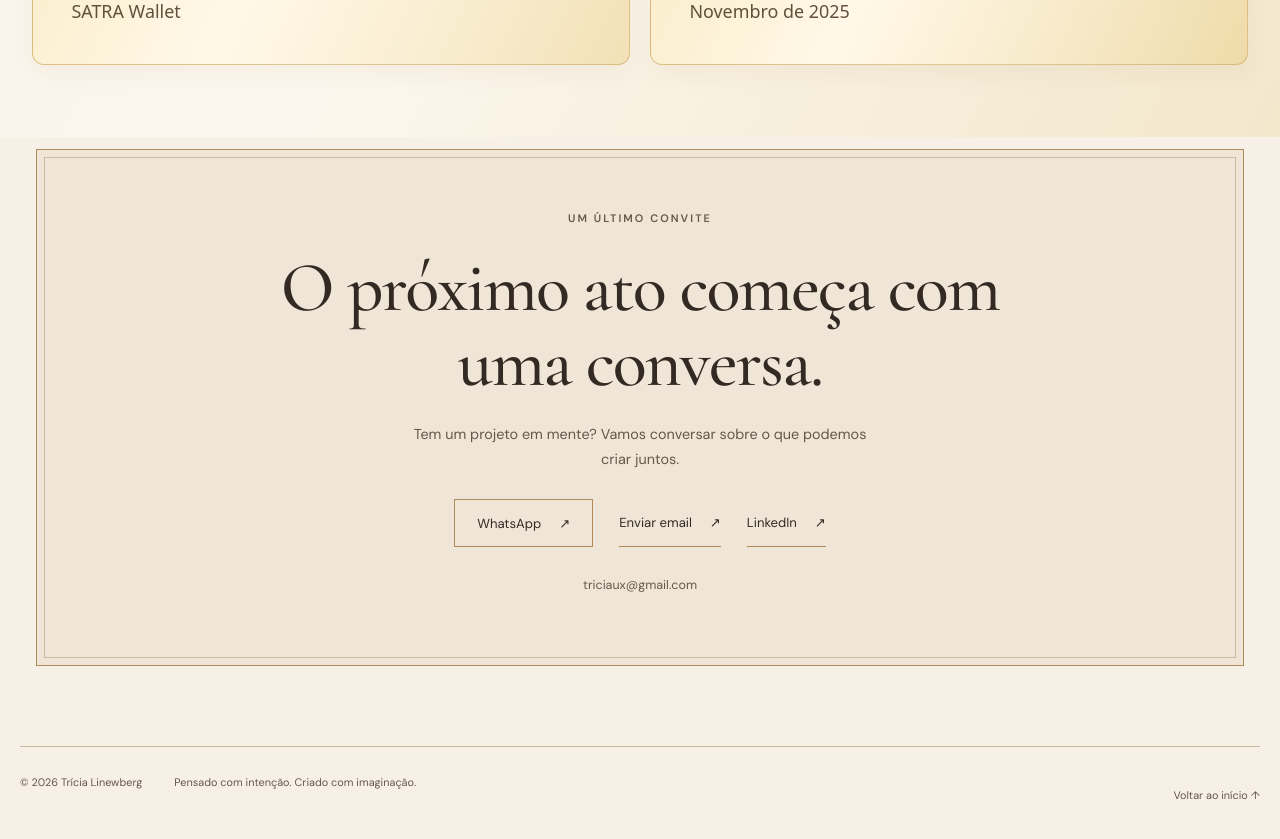
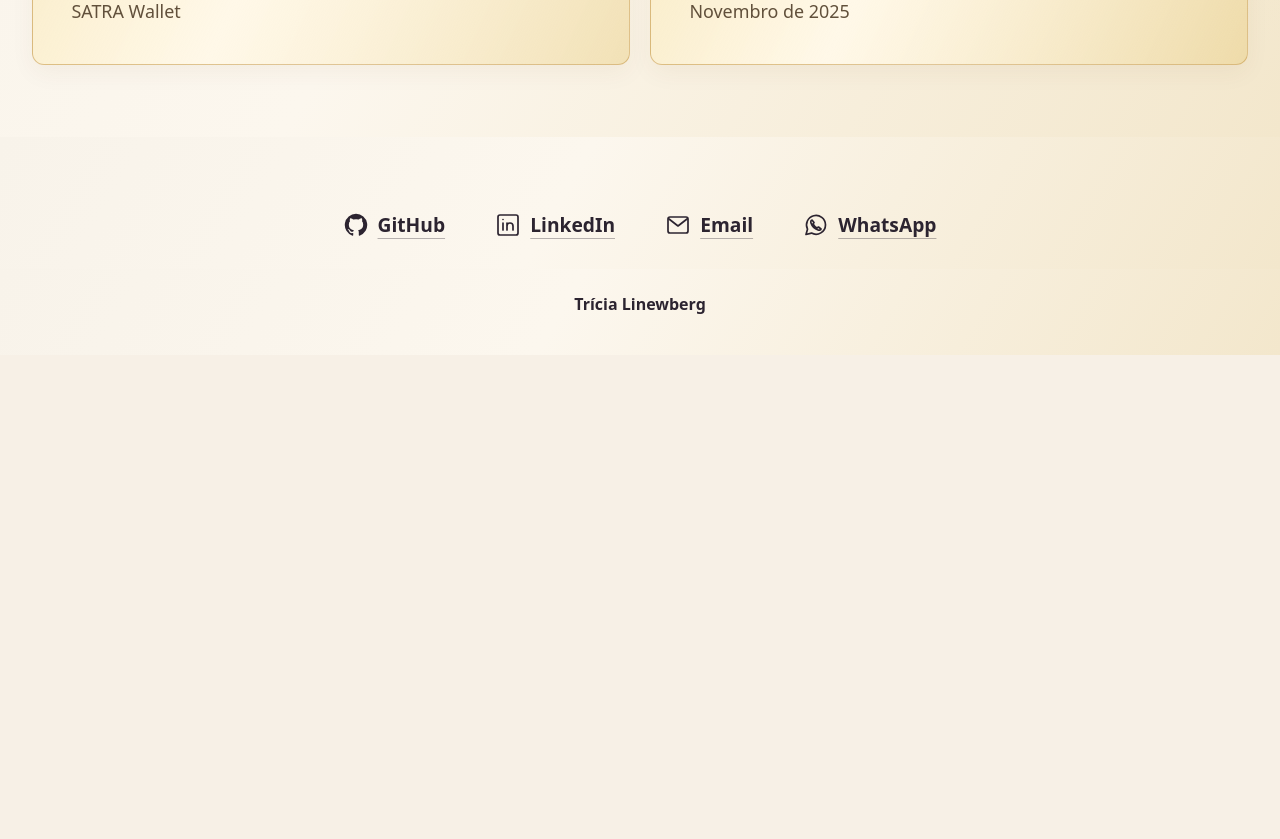
Before and after one commit to tricialinewberg/tricia-linewberg-portfolio, a React (Vite) app: page /pt-br/ in a window 1280 px wide. Shown: the part 3560-4399 px from the top of the page. After the commit the page ends 3915 px from the top, so only its background shows below. Built offline with nearby package versions, Linux system fonts and the light colour scheme.

Commit message:
Simplify Contact to four social links and name-only footer

```diff
--- a/src/App.tsx
+++ b/src/App.tsx
@@ -1,4 +1,5 @@
-import {Asset,External,Header} from './components';
+import {ContactLinks} from './ContactLinks';
+import {Asset,Header} from './components';
 import {translations,type Locale} from './locales';
 import {projects} from './projects';
 export default function App({locale}:{locale:Locale}) {
@@ -31,6 +32,6 @@ export default function App({locale}:{locale:Locale}) {
    <section className="about-achievements" aria-labelledby="awards-title"><h3 id="awards-title">{t.recognition}</h3><div className="about-awards">{t.awards.map((a,i)=><div className="about-award" key={i}><p className="award-placement">{a}</p><h4>{t.awardNames[i]}</h4><p className="award-detail">{t.awardsDetail[i]}</p></div>)}</div></section>
   </div>
  </section>
- <section className="contact section" id="contact" aria-labelledby="contact-title"><div className="contact-inner"><p className="eyebrow">{t.contactLead}</p><h2 id="contact-title">{t.contact}</h2><p>{t.contactBody}</p><div className="contact-links"><External href={`https://wa.me/5586995473936?text=${encodeURIComponent(t.message)}`} className="contact-primary">WhatsApp <span aria-hidden="true">↗</span><span className="sr-only"> — {t.newTab}</span></External><a href="mailto:triciaux@gmail.com">{t.email} <span aria-hidden="true">↗</span></a><External href="https://www.linkedin.com/in/tricia-linewberg/">LinkedIn <span aria-hidden="true">↗</span><span className="sr-only"> — {t.newTab}</span></External></div><a className="email-address" href="mailto:triciaux@gmail.com">triciaux@gmail.com</a></div></section>
- </main><footer className="footer"><p>© 2026 Trícia Linewberg<span>{t.footer}</span></p><a href="#top">{t.top} ↑</a></footer></>
+ <section className="contact" id="contact" aria-label={t.nav[2]}><div className="contact-inner"><ContactLinks t={t}/></div></section>
+ </main><footer className="footer">Trícia Linewberg</footer></>
 }
--- /dev/null
+++ b/src/ContactLinks.tsx
@@ -0,0 +1,22 @@
+import type {Copy} from './locales';
+
+export function ContactLinks({t}:{t:Copy}) {
+ const links=[
+  {label:'GitHub',href:'https://github.com/tricialinewberg'},
+  {label:'LinkedIn',href:'https://www.linkedin.com/in/tricia-linewberg/'},
+  {label:'Email',href:'mailto:triciaux@gmail.com'},
+  {label:'WhatsApp',href:'https://wa.me/5586995473936?text='+encodeURIComponent(t.message)}
+ ];
+ return <div className="contact-links">{links.map(({label,href})=>{
+  const content=<><ContactIcon name={label}/><span>{label}</span></>;
+  return <a key={label} href={href} target={label==='Email'?undefined:'_blank'} rel={label==='Email'?undefined:'noopener noreferrer'}>{content}{label!=='Email'&&<span className="sr-only"> — {t.newTab}</span>}</a>;
+ })}</div>;
+}
+function ContactIcon({name}:{name:string}) {
+ return <svg viewBox="0 0 24 24" width="24" height="24" fill="none" stroke="currentColor" strokeWidth="1.7" strokeLinecap="round" strokeLinejoin="round" aria-hidden="true" focusable="false">
+  {name==='GitHub'&&<path fill="currentColor" stroke="none" d="M12 .8a11.2 11.2 0 0 0-3.54 21.83c.56.1.77-.24.77-.54v-2.08c-3.13.68-3.79-1.33-3.79-1.33-.51-1.3-1.25-1.65-1.25-1.65-1.02-.7.08-.68.08-.68 1.13.08 1.73 1.16 1.73 1.16 1 1.72 2.63 1.22 3.27.93.1-.73.39-1.22.71-1.5-2.5-.28-5.12-1.25-5.12-5.56 0-1.23.44-2.23 1.16-3.02-.12-.28-.5-1.43.11-2.97 0 0 .94-.3 3.08 1.15a10.7 10.7 0 0 1 5.6 0c2.14-1.45 3.08-1.15 3.08-1.15.61 1.54.23 2.69.11 2.97.72.79 1.16 1.79 1.16 3.02 0 4.32-2.62 5.28-5.13 5.56.4.35.76 1.03.76 2.08v3.07c0 .3.2.65.77.54A11.2 11.2 0 0 0 12 .8Z"/>}
+  {name==='LinkedIn'&&<><rect x="2" y="2" width="20" height="20" rx="2"/><path d="M7 10v7m4 0v-7m0 3a3 3 0 0 1 6 0v4"/><circle cx="7" cy="6.5" r=".8" fill="currentColor" stroke="none"/></>}
+  {name==='Email'&&<><rect x="2" y="4" width="20" height="16" rx="2"/><path d="m3 6 9 7 9-7"/></>}
+  {name==='WhatsApp'&&<><path d="M21.5 11.7a9.5 9.5 0 0 1-14 8.4L2 21.5l1.5-5.3a9.5 9.5 0 1 1 18-4.5Z"/><path d="M8 7c-1 0-1.5 1.5-1 3 1 3 4 6 7 7 1.5.5 3 0 3-1l-2.5-2-1.5 1c-2-1-3-2-4-4l1-1.5L8 7Z"/></>}
+ </svg>;
+}
--- a/src/styles.css
+++ b/src/styles.css
@@ -85,3 +85,24 @@
  .competencies { grid-template-columns: repeat(4, minmax(0, 1fr)); }
  .about-achievements { margin-top: 48px; }
 }
+
+/* A quiet, unboxed contact row and signature. */
+.contact, .footer {
+ font-family: system-ui, -apple-system, 'Segoe UI', Roboto, 'Helvetica Neue', Arial, 'Noto Sans', 'Noto Sans JP', 'Noto Sans KR', 'Noto Sans SC', 'Noto Sans TC', sans-serif;
+ color: #2c2430;
+ background: linear-gradient(120deg, #f8f3ea, #fcf7ee 44%, #f3e7cc);
+}
+.contact { padding: 56px 0 20px; }
+.contact .contact-inner { width: min(1680px, calc(100% - 48px)); margin-inline: auto; padding: 0; border: 0; outline: 0; background: transparent; }
+.contact .contact-links { display: flex; flex-wrap: wrap; justify-content: center; gap: 16px 32px; margin: 0; }
+.contact .contact-links a { display: inline-flex; align-items: center; gap: 10px; min-height: 48px; padding: 8px 0; border: 0; background: transparent; font-size: clamp(1.0625rem, 1.5vw, 1.25rem); font-weight: 600; line-height: 1.5; }
+.contact-links svg { flex: none; }
+.contact .contact-links a { text-decoration: underline; text-decoration-thickness: 1px; text-underline-offset: 6px; text-decoration-color: #2c243055; transition: color .18s, text-decoration-color .18s; }
+.contact .contact-links a:hover, .contact .contact-links a:focus-visible { color: #81571d; text-decoration-color: currentColor; }
+.contact .contact-links a:focus-visible { outline: 2px solid #9c6e1e; outline-offset: 6px; }
+.footer { width: 100%; margin: 0; border: 0; display: block; padding: 24px 24px 40px; text-align: center; font-size: 1rem; font-weight: 600; }
+@media (min-width: 600px) {
+ .contact { padding-top: 64px; }
+ .contact .contact-inner { width: min(1680px, calc(100% - 64px)); }
+ .contact .contact-links { gap: 20px clamp(32px, 4vw, 64px); }
+}
```
Also changed, not shown: 1 other file (tests, documents, lock files or other folders).
